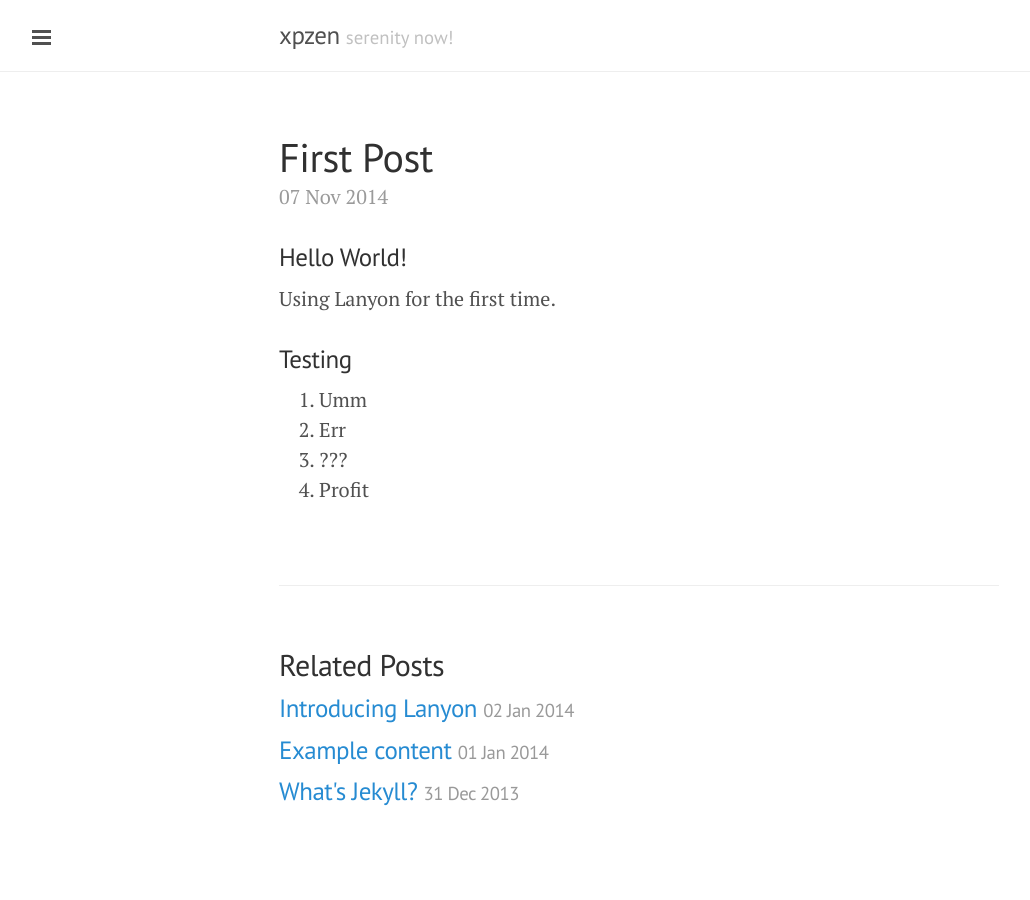
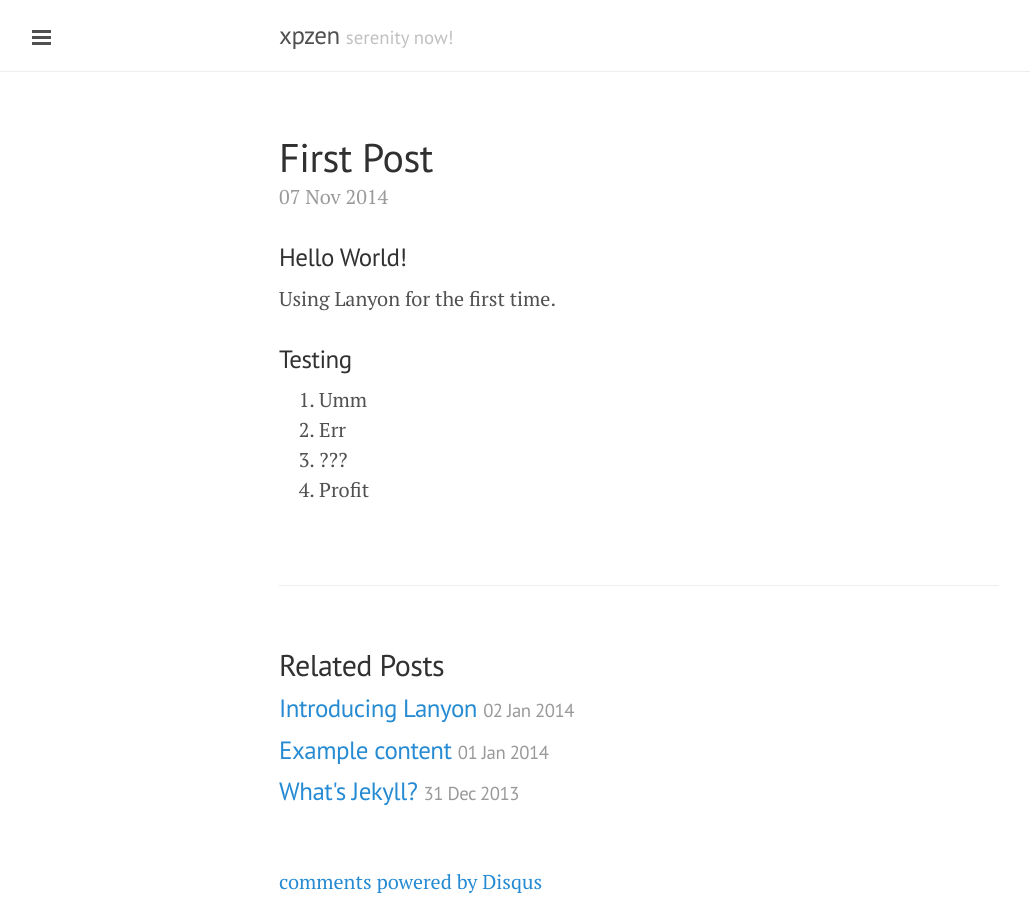
Before and after one commit to jchochli/jchochli.github.io, a Jekyll site: the page built from _posts/2014-11-07-first-post.md, in a window 1280 px wide. Shown: the whole page, without its empty margins (1-1031 px from the left). Built offline with Jekyll 4.4.1, drawn with Linux system fonts in a browser that asks for light colours; Markdown is read by kramdown in place of the engine named in the settings; comment, search, counter and statistics services are not loaded; part of the change alters nothing that is shown.

Commit message:
enable disqus

```diff
--- /dev/null
+++ b/_includes/comments.html
@@ -0,0 +1,16 @@
+{% if page.comments %}
+  <!-- Add Disqus comments. -->
+  <div id="disqus_thread"></div>
+  <script type="text/javascript">
+      /* * * CONFIGURATION VARIABLES: EDIT BEFORE PASTING INTO YOUR WEBPAGE * * */
+      var disqus_shortname = 'xpzen';
+      /* * * DON'T EDIT BELOW THIS LINE * * */
+      (function() {
+          var dsq = document.createElement('script'); dsq.type = 'text/javascript'; dsq.async = true;
+          dsq.src = '//' + disqus_shortname + '.disqus.com/embed.js';
+          (document.getElementsByTagName('head')[0] || document.getElementsByTagName('body')[0]).appendChild(dsq);
+      })();
+  </script>
+  <noscript>Please enable JavaScript to view the <a href="http://disqus.com/?ref_noscript">comments powered by Disqus.</a></noscript>
+  <a href="http://disqus.com" class="dsq-brlink">comments powered by <span class="logo-disqus">Disqus</span></a>
+{% endif %}
--- a/_layouts/default.html
+++ b/_layouts/default.html
@@ -21,6 +21,8 @@
 
       <div class="container content">
         {{ content }}
+
+        {% include comments.html %}
       </div>
     </div>
 
--- a/_posts/2014-11-07-first-post.md
+++ b/_posts/2014-11-07-first-post.md
@@ -1,6 +1,7 @@
 ---
 layout: post
 title: First Post
+comments: true
 ---
 
 ### Hello World!
```
